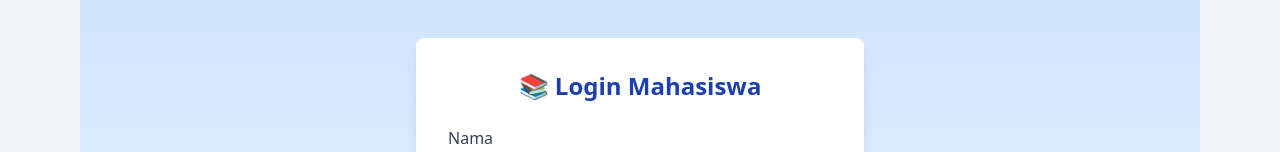
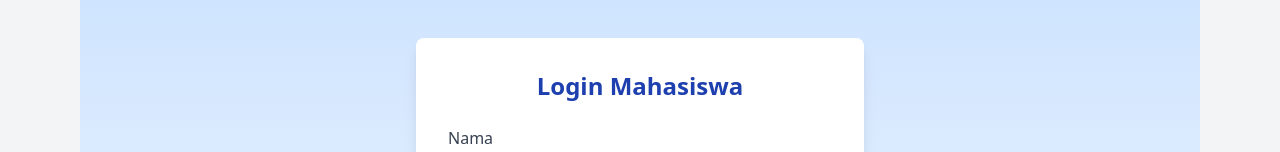
Before and after one commit to selvirahmadila/project-Bukuku, a Next.js app in the folder frontend/: page /login in a window 1280 px wide. Shown: the part 212-364 px from the top of the page. Built offline with nearby package versions, Linux system fonts and the light colour scheme.

Commit message:
via : update login

```diff
--- a/frontend/app/login/page.tsx
+++ b/frontend/app/login/page.tsx
@@ -41,7 +41,7 @@ export default function LoginPage() {
     <div className="min-h-screen flex items-center justify-center bg-gradient-to-b from-blue-200 to-white">
       <div className="bg-white p-8 rounded-lg shadow-lg w-full max-w-md">
         <h2 className="text-2xl font-bold mb-6 text-center text-blue-800">
-          📚 Login Mahasiswa
+           Login Mahasiswa
         </h2>
         {error && (
           <div className="bg-red-100 text-red-700 p-2 rounded mb-4 text-center">
```
